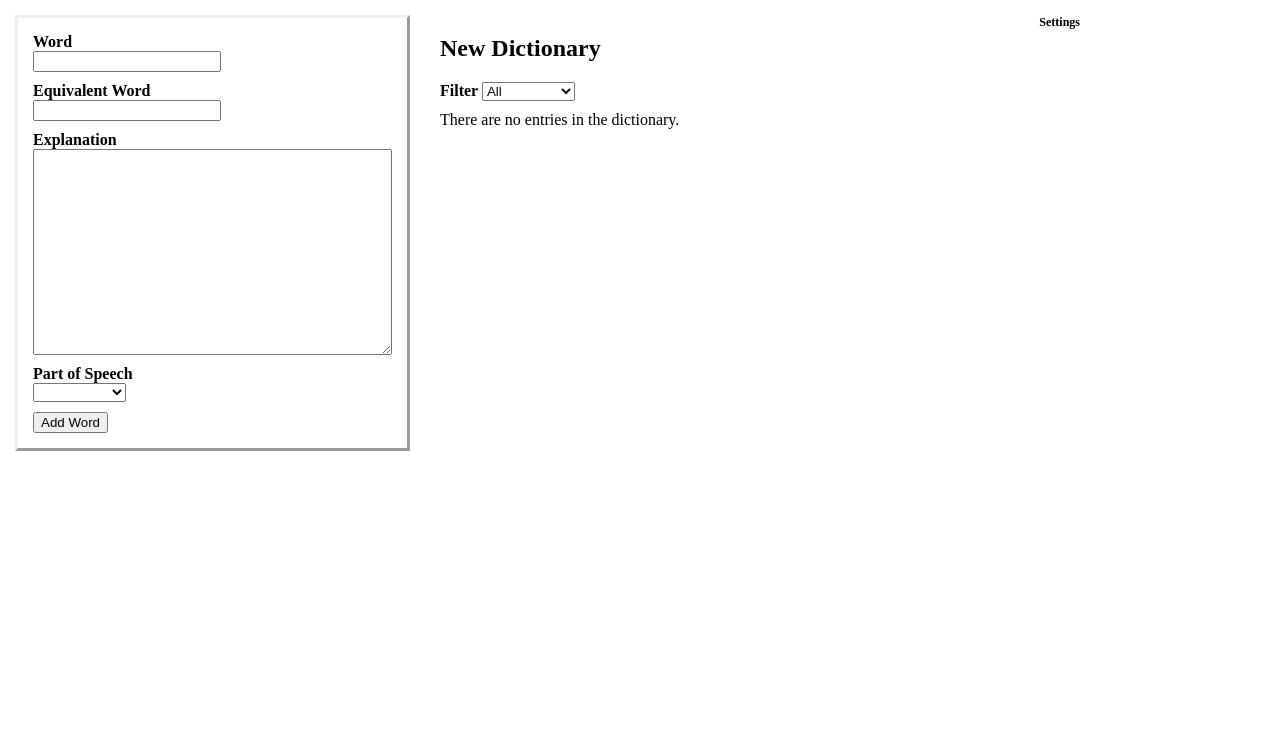
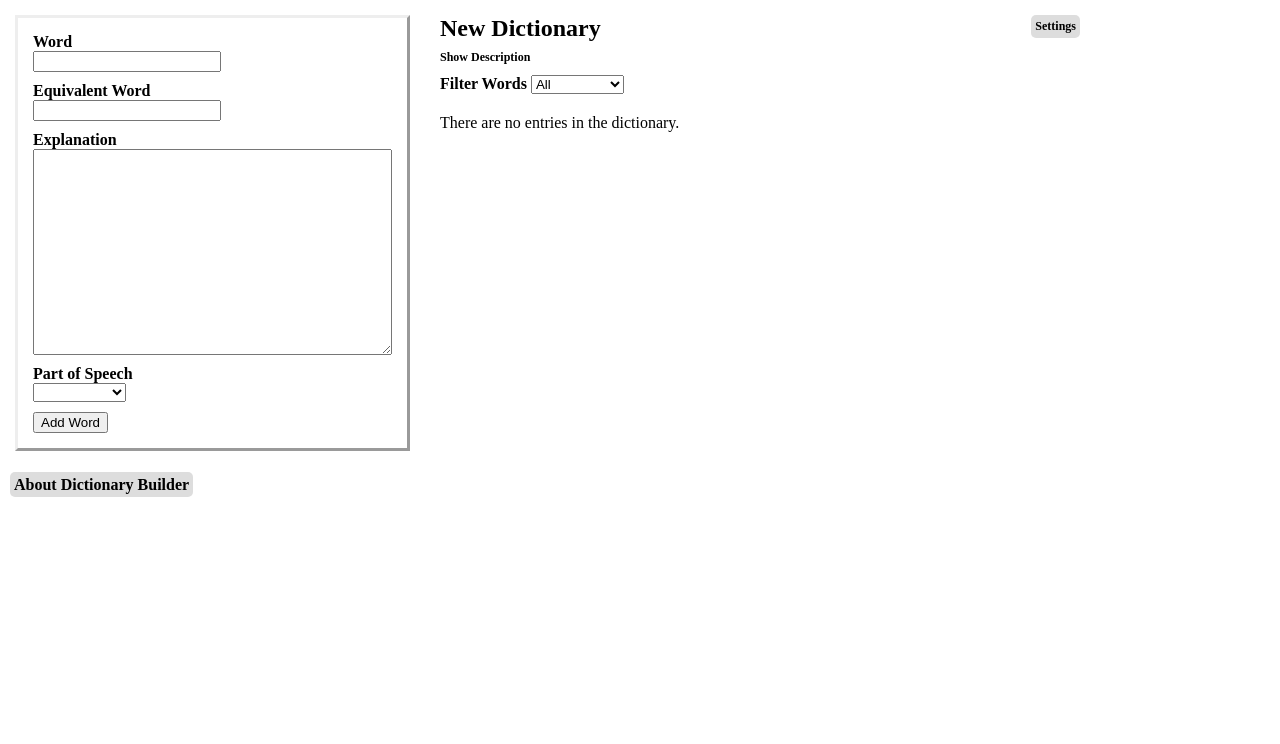
Before and after one commit to Alamantus/Lexiconga, a PHP site: page / in a window 1280 px wide. Shown: the top 744 px of the page. Run offline with PHP 8.4, Linux system fonts and the light colour scheme.

Commit message:
Added Markdown, Description, and About Markdown parser is from https://github.com/evilstreak/markdown-js

```diff
--- a/css/styles.css
+++ b/css/styles.css
@@ -14,9 +14,12 @@ footer {
     padding: 3px;
 }
 
+#leftColumn {
+    float: left;
+}
+
 form {
     margin: 15px;
-    float: left;
     padding: 15px;
 }
 
@@ -51,11 +54,37 @@ input, textarea {
     font-weight: bold;
 }
 
+#aboutPanel {
+    padding: 10px;
+}
+
 #dictionaryContainer {
     margin: 15px;
     width: 50%;
     min-width: 350px;
     float: left;
+}
+
+#dictionaryName {
+    margin: 0 0 5px;
+}
+
+.clickable {
+    font-weight: bold;
+    cursor: pointer;
+    padding: 4px;
+    background: #dddddd;
+    border-radius: 5px;
+}
+
+#descriptionToggle {
+    font-weight: bold;
+    font-size: 12px;
+    cursor: pointer;
+}
+
+#wordFilter {
+    margin: 10px 0;
 }
 
 entry {
@@ -133,11 +195,10 @@ longdefinition {
     border: 1px solid black;
 }
 
-#settingsButton, #settingsScreenCloseButton, #settingsSaveButtons button {
+#settingsButton, #settingsScreenCloseButton,
+#settingsSaveButtons button, #aboutScreenCloseButton {
     float: right;
-    cursor: pointer;
     font-size: 12px;
-    font-weight: bold;
 }
 
 #settingsForm {
--- a/index.html
+++ b/index.html
@@ -5,9 +5,14 @@
     <title>Dictionary Builder</title>
 
     <link href="css/styles.css" rel="stylesheet" />
+
+    <!-- Markdown Parser -->
+    <script src="js/markdown-js/markdown.min.js"></script>
+
     <script src="js/dictionaryBuilder.js"></script>
 </head>
 <body>
+    <div id="leftColumn">
     <form id="wordEntryForm">
         <label><span>Word</span>
             <input type="text" id="word" />
@@ -37,16 +42,24 @@
             <button type="button" onclick="AddWord(); return false;">Add Word</button>
         </div>
         <div id="editWordButtonArea" style="display: none;">
-            <button type="button" onclick="AddWord(); return false;">Edit Word</button> <button type="button" onclick="ClearForm(); return false;">Cancel</button>
+            <button type="button" onclick="AddWord(); return false;">Edit Word</button> <button type="button" onclick="ClearForm(); window.scroll(savedScroll.x, savedScroll.y); return false;">Cancel</button>
         </div>
         <div id="updateConflict" style="display: none;"></div>
     </form>
+    <div id="aboutPanel">
+        <span id="aboutButton" class="clickable" onclick="ShowAbout()">About Dictionary Builder</span>
+    </div>
+    </div>
 
     <div id="dictionaryContainer">
-        <span id="settingsButton" onclick="ShowSettings()">Settings</span>
+        <span id="settingsButton" class="clickable" onclick="ShowSettings()">Settings</span>
+
         <h2 id="dictionaryName"></h2>
 
-        <label><b>Filter </b><select id="wordFilter" onchange="UpdateFilter()">
+        <span id="descriptionToggle" onclick="ToggleDescription();">Show Description</span>
+        <div id="dictionaryDescription" style="display:none;"></div>
+
+        <label><b>Filter Words </b><select id="wordFilter" onchange="UpdateFilter()">
             <option value="">All</option>
         </select>
         </label>
@@ -55,9 +68,9 @@
     </div>
 
     <div id="settingsScreen" style="display:none;">
-        <div id="settingsBackgroundFade"></div>
+        <div id="settingsBackgroundFade" onclick="HideSettings()"></div>
         <div id="settingsOptions">
-            <span id="settingsScreenCloseButton" onclick="HideSettings()">Close</span>
+            <span id="settingsScreenCloseButton" class="clickable" onclick="HideSettings()">Close</span>
             <h2>Dictionary Settings</h2>
             <form id="settingsForm">
                 <div class="settingsCol">
@@ -95,6 +108,55 @@
         </div>
     </div>
 
+    <div id="aboutScreen" style="display:none;">
+	<div id="aboutBackgroundFade" onclick="HideAbout()"></div>
+	<div id="aboutPage">
+		<span id="aboutScreenCloseButton" class="clickable" onclick="HideAbout()">Close</span>
+		<h2>What is Dictionary Builder?</h2>
+		<p>Dictionary Builder is a tool intended to help build constructed language dictionaries.</p>
+        <p>
+            You can enter words and definitions, and they will appear nicely formatted and in alphabetical order under your dictionary's title, where you can also sort them by part of speech. If the default parts of speech are not adequate for your conlang, you can change them to whatever parts of speech you might need. You can even enter a description or full set of language rules that you can toggle on and off below the dictionary's title!
+        </p>
+        <p>
+            It accepts Unicode characters so you can utilize whatever typable characters you might need and Markdown for formatting long text entries, and if you want to share or even just make a backup of your dictionary, you can export it to a single convenient file that can be easily re-imported. It also saves your dictionary to your browser's localStorage every time you make a change, which means as long as you use the same browser and don't deliberately delete it, your dictionary will always be there when you come back.
+        </p>
+
+        <h2>How do I use Dictionary Builder?</h2>
+
+        <h3>Getting Started</h3>
+        <p>
+            When you have a brand new, empty dictionary, the first thing you'll probably want to do is change the title to whatever your conlang is called and add at least a little description of what your language is like or how to use it. You can do this by clicking on the Settings button, which will open up the settings screen. Here, you will find all the fields you need to update your dictionary's Name and Description/Rules. The Description/Rules text area uses <a href="https://help.github.com/articles/markdown-basics/" target="_blank">Markdown</a> to format any text you include, so brush up on how to do basic things in Markdown before you get started (NOTE: a line break is done by adding 2 or more spaces to the end of the line and then going to the next line!). Update these fields to what you want them to say and click the "Save" button to keep the Settings menu open, or the "Save and Close" button to close the menu and start adding words!
+        </p>
+        <p>
+            To add words, just use the form on the top left side of the window. Hopefully the form is self-explanatory, but if not, here's a little guide:<br>
+            Enter the word in your language in the "Word" field, an equivalent word or short definition in the "Equivalent Word" field, a longer definition or fuller explanation of the word using Markdown in the "Explanation" text area, choose a part of speech, and click "Add Word". Your word will instantly appear in your dictionary under the dictionary's name! You can add as many words as you want this way.<br>
+            The only things to remember while adding new words is that the minimum information that you can enter is the Word itself and either the Equivalent Word OR the Explanation. You can have both of these or just one, but you need at least one. If you do not want to use the Parts of Speech, you do not need to, though you will miss out on the handy Filter feature of the dictionary.
+        </p>
+        <p>
+            And that's all you need to get started! Everything else should be pretty self-explanatory, but a full explanation of Dictionary Builder and all of its functions continues below.
+        </p>
+
+        <h3>The Settings Menu</h3>
+        <p>
+            While you were in the settings menu, you probably noticed some other things you can set there, like "Parts of Speech", "Allow Duplicates", "Case-Sensitive", and "Dictionary is complete", not to mention the export, import, and erase buttons.
+        </p>
+        <p>
+            The <b>Parts of Speech</b> field is where you can add custom parts of speech for your language if you need to! Just list your parts of speech in a comma-separated list the same way as the default parts of speech are listed, and your options in the word form and filters will update as soon as you save!<br>
+            Please note that if you have other parts of speech added to existing words, those words will not update and will keep the old parts of speech. You will need to manually update any words with incorrect parts of speech after the fact, which is why I recommend you update the available parts of speech as one of the first things you do if you need to change them at all!
+        </p>
+        <p>
+            The <b>Allow Duplicates</b> checkbox allows you to control whether or not Dictionary Builder will allow you to add the same word multiple times. If you leave Allow Duplicates unchecked and you try to add a word that is already in the dictionary, Dictionary Builder will tell you that the word already exists and will ask if you want to update it with the newly entered word. <em>Note: Allow Duplicates is not yet in the Settings menu!</em>
+        </p>
+        <p>
+            The <b>Case-Sensitive</b> checkbox allows you to control Dictionary Builder's duplicate detection. If you leave Case-Sensitive unchecked, you will be alerted when you are trying to add a word with the same letters to your dictionary a second time. For example, "dog" is identified as the same word as "DOG" or "doG". The dictionary will keep whatever capitalization you save but it will identify words with the same spelling as duplicates. If Case-Sensitive is checked, then it will not identify "dog" and "DOG" as the same word.<br>
+            If Allow Duplicates is checked, this checkbox becomes unavailable. <em>Note: Case-Sensitive is not yet in the Settings menu!</em>
+        </p>
+        <p>
+            The "<b>Dictionary is complete</b>" checkbox will make the word add/edit form go away so you can view or share it more easily/safely. Plus when you export your dictionary, all of the options to change anything about your dictionary will be excluded when it is re-imported! Your dictionary will become static, and will not be able to be changed or updated without a password. <em>Note: At the moment, ONLY the word form goes away. Nothing else in this paragraph is implemented yet!</em>
+        </p>
+	</div>
+</div>
+
     <footer>Version <script>document.write(currentVersion);</script>. Dictionary Builder only guaranteed to work with most up-to-date HTML5 browsers.</footer>
 </body>
 </html>
```
Also changed, not shown: other parts of css/styles.css (+39 -6 lines), js/dictionaryBuilder.js (+29 -5 lines), js/markdown-js/markdown.min.js (added).
